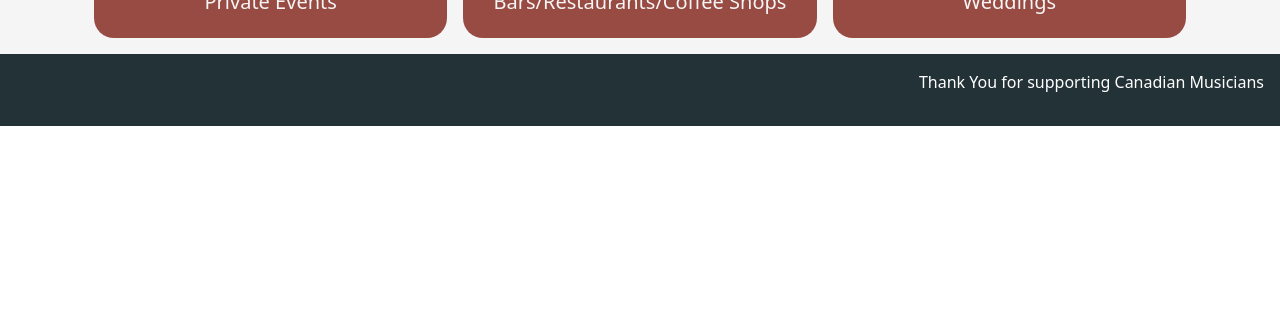
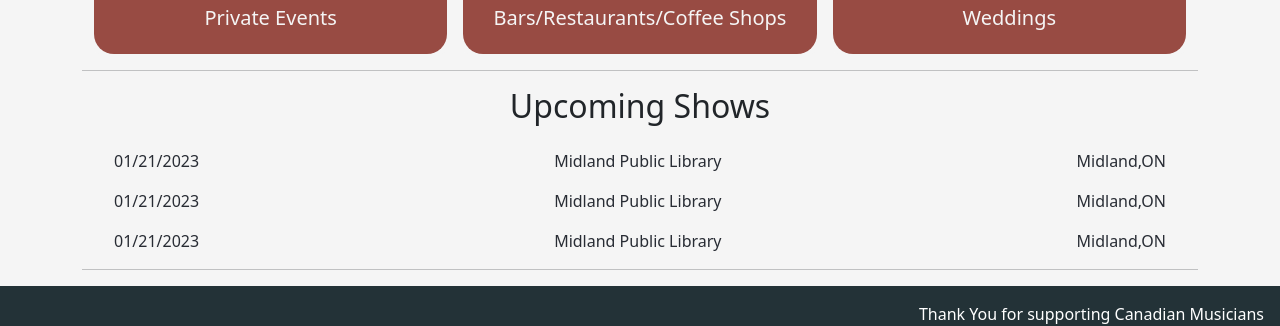
Before and after one commit to mplayne/mp-redesign, a React (Create React App) app: page / in a window 1280 px wide. Shown: the part 954-1280 px from the top of the page. Before the commit the page ends 1080 px from the top, so only its background shows below. Built offline with nearby package versions, Linux system fonts and the light colour scheme.

Commit message:
upcoming shows added

```diff
--- a/src/App.css
+++ b/src/App.css
@@ -60,7 +60,7 @@ main {
   }
 
   .video-container{
-    margin-top: 1rem;
+    margin-top: 2rem;
     display: flex;
     justify-content: center;
     overflow: hidden;
@@ -114,3 +114,22 @@ main {
 .big:hover{
 transform: scale(1) !important;
 }
+
+ul {
+  list-style-type: none !important;
+}
+
+.center-list{
+  flex-wrap: wrap;
+margin-right: 2rem;
+}
+
+.show-text{
+ color:#282c34 !important;
+}
+
+.show-text:hover{
+  font-size: 17px;
+  background: #18121E;
+  color:#984B43 !important;
+}
--- a/src/components/UpcomingShows.js
+++ b/src/components/UpcomingShows.js
@@ -1 +1,32 @@
-export default function UpcomingShows() {}
+
+
+export default function UpcomingShows() {
+    return(
+        <section>
+            <hr />
+            <h2 className="text-center mb-4">Upcoming Shows</h2>
+            <a className="text-decoration-none show-text" href="/">
+                <ul className="center-list d-flex justify-content-between">
+                    <li>01/21/2023</li>
+                    <li>Midland Public Library</li>
+                    <li>Midland,ON</li>
+                </ul>
+                </a>
+                <a className="text-decoration-none show-text" href="/">
+                <ul className="center-list d-flex justify-content-between">
+                    <li>01/21/2023</li>
+                    <li>Midland Public Library</li>
+                    <li>Midland,ON</li>
+                </ul>
+                </a>
+                 <a className="text-decoration-none show-text" href="/">
+                <ul className="center-list d-flex justify-content-between">
+                    <li>01/21/2023</li>
+                    <li>Midland Public Library</li>
+                    <li>Midland,ON</li>
+                </ul>
+                </a>
+            <hr />
+         </section>
+    )
+}
```
